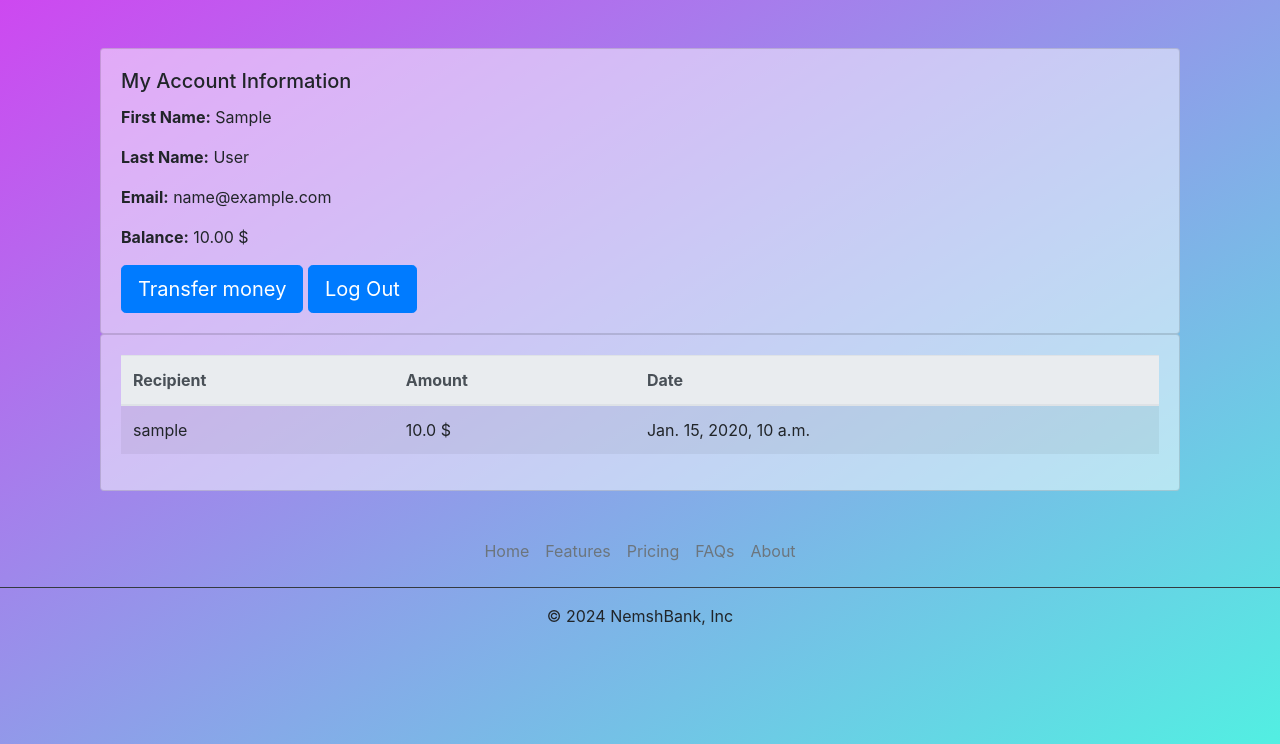
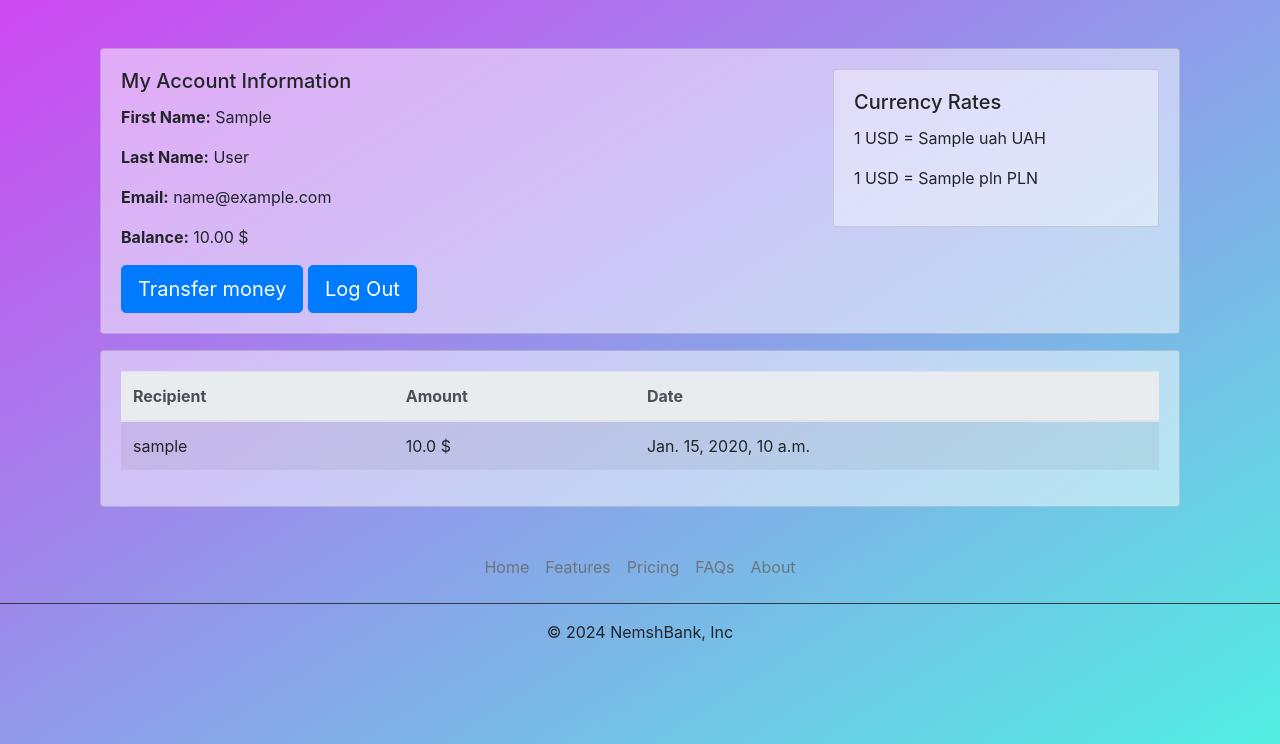
Before and after one commit to BillShalker/PrimitiveBanking, a Django app: page /cabinet/ in a window 1280 px wide. Shown: the part 56-800 px from the top of the page. Run offline with Django 5.2, Linux system fonts and the light colour scheme; a user stored in the database is signed in; tables that the repository leaves empty hold one stand-in row (values such as "Sample post"); a database or web service that is not in the repository returns one stand-in record (values such as "Sample title"); data that the repository does not hold is empty; some libraries are stand-ins or nearby versions.

Commit message:
currency added

```diff
--- /dev/null
+++ b/banking/conversion_rates.py
@@ -0,0 +1,6 @@
+import requests
+
+
+def currency_rates():
+    page = requests.get('https://v6.exchangerate-api.com/v6/777b1dc3d0dd56ec87f21cc0/latest/USD')
+    return page.json()['conversion_rates']
--- a/banking/views.py
+++ b/banking/views.py
@@ -4,6 +4,7 @@ from django.contrib import messages
 from .forms import CreateAccountForm, LoginForm, PaymentForm
 from django.db import transaction, connection
 from .models import Account, User, Transaction
+from .conversion_rates import currency_rates
 
 
 def home(request):
@@ -74,7 +75,7 @@ def cabinet(request):
     transactions = Transaction.objects.filter(from_account=account).all()[::-1]
     # Передаем информацию об аккаунте в контекст шаблона
     return render(request, 'banking/cabinet.html',
-                  {'auth_user': auth_user, 'account': account, 'transactions': transactions})
+                  {'auth_user': auth_user, 'account': account, 'transactions': transactions, 'currency_rates': currency_rates})
 
 
 @transaction.atomic
--- a/templates/banking/cabinet.html
+++ b/templates/banking/cabinet.html
@@ -1,28 +1,40 @@
 {% extends 'banking/base.html' %}
-
 {% block title %}My Account{% endblock %}
-
 {% block content %}
 <div class="container mt-5">
     <div class="card" style="background-color: rgba(255, 255, 255, 0.5);">
         <div class="card-body">
+            <div class="row">
+                <div class="col-md-8">
                     <h5 class="card-title">My Account Information</h5>
                     <p><strong>First Name:</strong> {{ auth_user.first_name }}</p>
                     <p><strong>Last Name:</strong> {{ auth_user.last_name }}</p>
                     <p><strong>Email:</strong> {{ auth_user.email }}</p>
                     <p><strong>Balance:</strong> {{ account.balance }} $</p>
-                <!-- Другие данные вашего пользователя, если они есть -->
 
-                <!-- Кнопка для перевода денег -->
+                    <!-- Przyciski do akcji -->
                     {% csrf_token %}
                     <a class="btn btn-primary btn-lg" href={% url "transfer" %} role="button">Transfer money</a>
                     <a class="btn btn-primary btn-lg" href={% url "logout" %} role="button">Log Out</a>
                 </div>
+                <div class="col-md-4">
+                    <div class="card" style="background-color: rgba(255, 255, 255, 0.4);">
+                        <div class="card-body">
+                            <h5 class="card-title">Currency Rates</h5>
+                            <p>1 USD = {{ currency_rates.UAH }} UAH</p>
+                            <p>1 USD = {{ currency_rates.PLN }} PLN</p>
                         </div>
-    <div class="card" style="background-color: rgba(255, 255, 255, 0.5);">
-    <div class="card-body" >
-        <table class="table table-striped" > <!-- Добавлен класс для стилизации таблицы -->
-            <thead class="thead-light" > <!-- Добавлен класс для стилизации заголовка таблицы -->
+                    </div>
+                </div>
+            </div>
+        </div>
+    </div>
+
+    <!-- Tabela transakcji -->
+    <div class="card mt-3" style="background-color: rgba(255, 255, 255, 0.5);">
+        <div class="card-body">
+            <table class="table table-striped">
+                <thead class="thead-light">
                     <tr>
                         <th>Recipient</th>
                         <th>Amount</th>
@@ -41,6 +53,5 @@
             </table>
         </div>
     </div>
-
 </div>
 {% endblock %}
```
Lines whose indentation alone changed are shown as unchanged.
